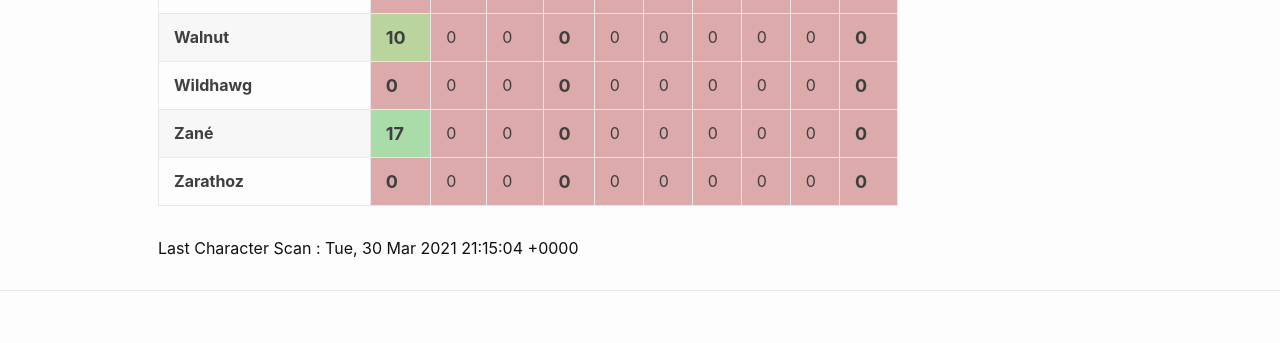
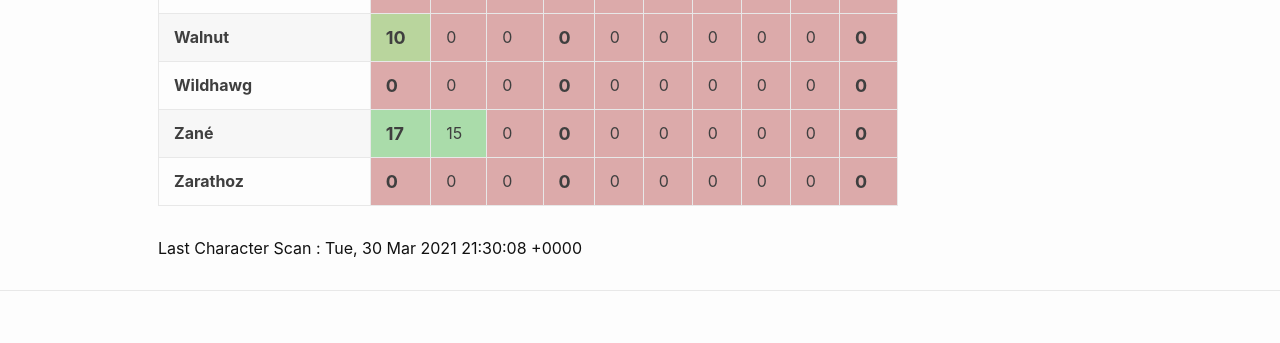
Before and after one commit to eldertribunal/keystonetracker, a Jekyll site: the page built from weekly.md, in a window 1280 px wide. Shown: the part 1909-2252 px from the top of the page. Built offline with Jekyll 4.4.1, drawn with Linux system fonts in a browser that asks for light colours.

Commit message:
auto scan Tue Mar 30 21:30:55 UTC 2021

```diff
--- a/_data/scanned.json
+++ b/_data/scanned.json
@@ -1,3 +1,3 @@
 {
-  "timestamp": 1617138904
+  "timestamp": 1617139808
 }
--- a/_data/weekly.json
+++ b/_data/weekly.json
@@ -333,7 +333,7 @@
     "name": "Zan\u00e9",
     "dungeons": [
       17,
-      0,
+      15,
       0,
       0,
       0,
```
